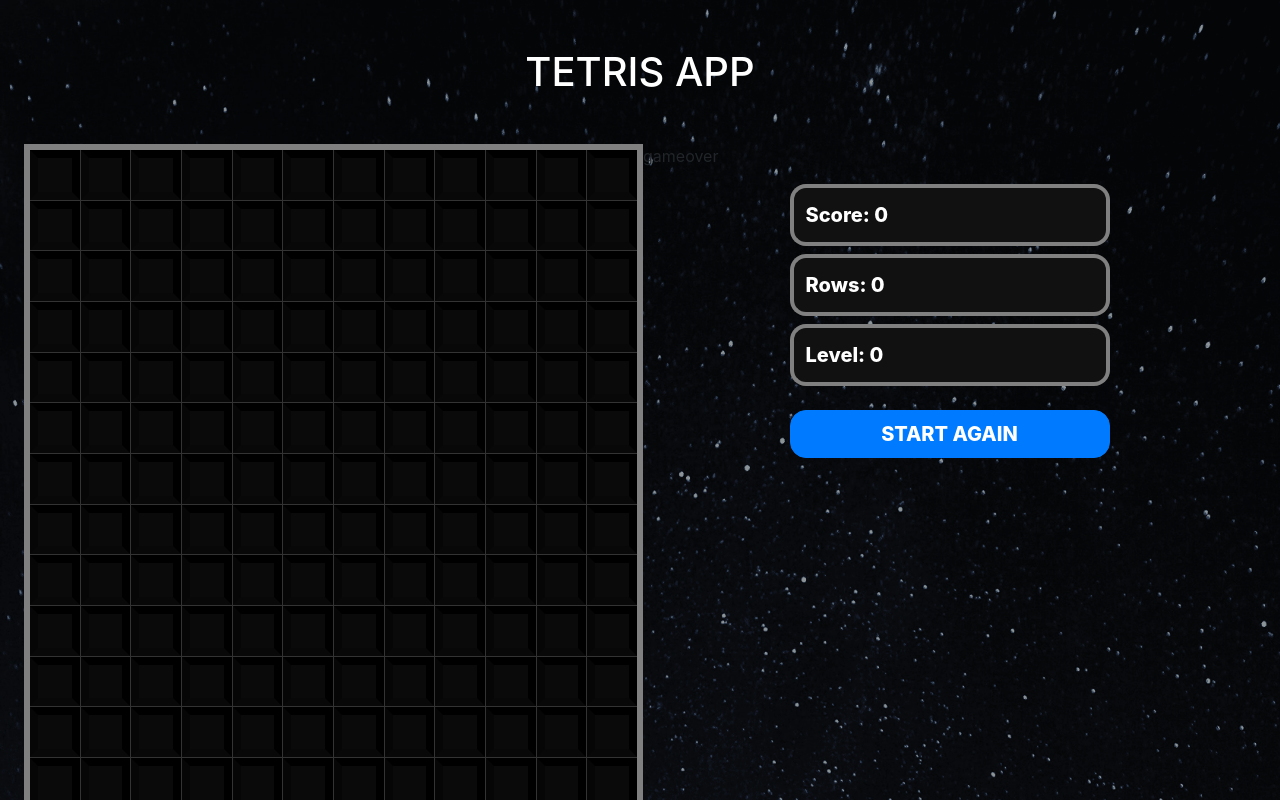
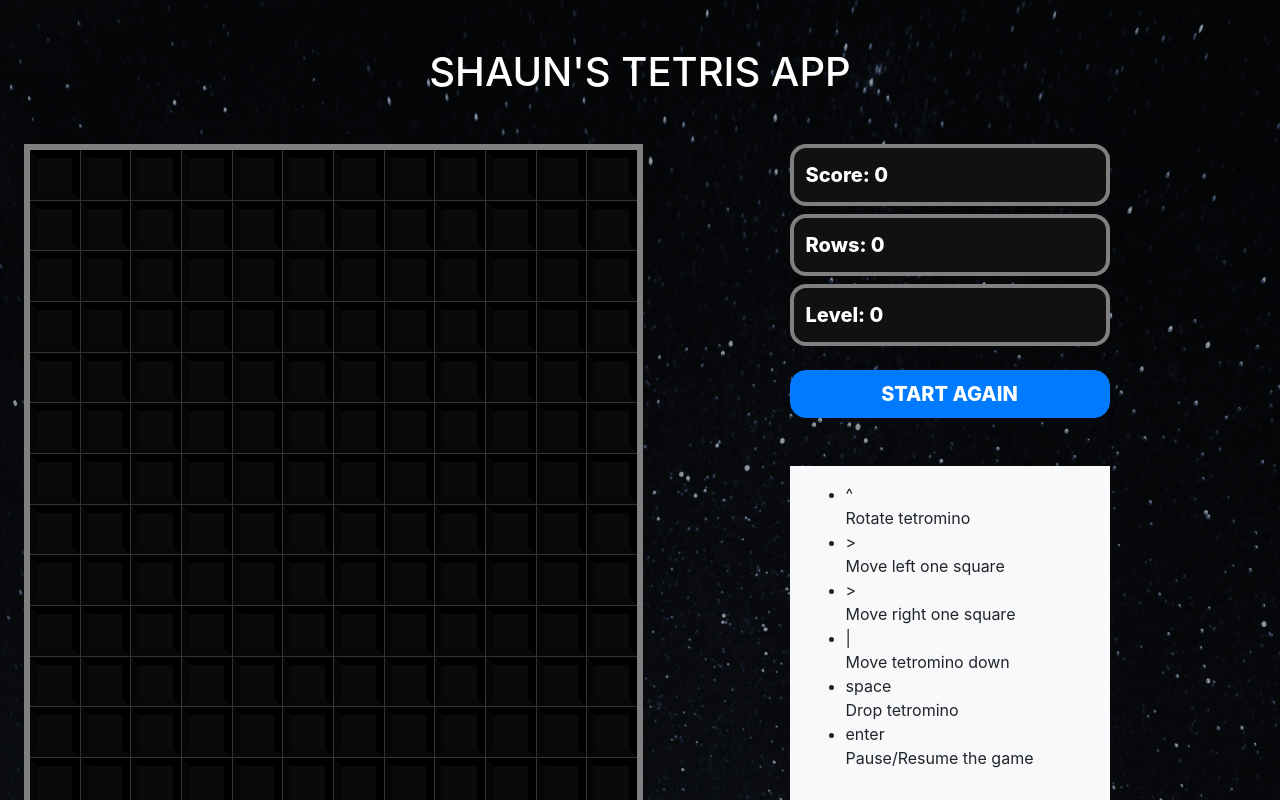
Before and after one commit to sgedye/tetris, a React (Create React App) app: page / in a window 1280 px wide. Shown: the top 800 px of the page. Built offline with nearby package versions, Linux system fonts and the light colour scheme.

Commit message:
Added UpNext & Legend

```diff
--- a/src/App.tsx
+++ b/src/App.tsx
@@ -1,6 +1,6 @@
 import React, { useState } from "react";
 
-import { Stage, Display, Buttons } from "./components";
+import { Stage, Display, Buttons, UpNext, Legend } from "./components";
 
 import {
   useStage,
@@ -18,9 +18,15 @@ function App() {
   const [gameSpeed, setGameSpeed] = useState<number>(0);
   const [prePauseSpeed, setPrePauseSpeed] = useState<number>(0);
 
-  const { player, updatePlayerPosition, resetPlayer, playerRotate } =
-    usePlayer();
+  const {
+    player,
+    nextTetromino,
+    updatePlayerPosition,
+    resetPlayer,
+    playerRotate,
+  } = usePlayer();
 
+  console.log(player.tetromino);
   const { stage, setStage, rowsCleared } = useStage(
     player as PlayerProps,
     resetPlayer as () => void
@@ -152,12 +158,11 @@ function App() {
       onKeyUp={keyUp}
     >
       <div className="text-center py-4">
-        <h1 className="text-white">TETRIS APP</h1>
+        <h1 className="text-white">SHAUN'S TETRIS APP</h1>
       </div>
       <div className="tetris-app">
         <Stage stage={stage} gamePaused={gamePaused} />
         <aside className="w-100">
-          {gameOver ? <p>gameover</p> : null}
           <div className="d-flex flex-row flex-lg-column align-items-center justify-content-around mb-3">
             <Display text={`Score:  ${score}`} />
             <Display text={`Rows:  ${rows}`} />
@@ -168,8 +173,14 @@ function App() {
             gamePaused={gamePaused}
             handleStartGame={startGame}
             handlePauseGame={pauseGame}
-            className="d-none d-lg-block"
+            className="d-none d-lg-block mb-5"
           />
+          {!gameOver && (
+            <div className="mx-auto mb-5" style={{ width: "15rem" }}>
+              <UpNext nextTetromino={nextTetromino} gamePaused={gamePaused} />
+            </div>
+          )}
+          <Legend />
         </aside>
       </div>
       <div className="d-block d-lg-none">
--- /dev/null
+++ b/src/components/Legend.tsx
@@ -0,0 +1,49 @@
+interface Data {
+  icon: string;
+  description: string;
+}
+
+const data: Data[] = [
+  {
+    icon: "^",
+    description: "Rotate tetromino",
+  },
+  {
+    icon: ">",
+    description: "Move left one square",
+  },
+  {
+    icon: ">",
+    description: "Move right one square",
+  },
+  {
+    icon: "|",
+    description: "Move tetromino down",
+  },
+  {
+    icon: "space",
+    description: "Drop tetromino",
+  },
+  {
+    icon: "enter",
+    description: "Pause/Resume the game",
+  },
+];
+
+export const Legend: React.FC<{}> = () => {
+  return (
+    <div
+      className="d-none d-lg-block bg-light mx-auto p-3"
+      style={{ maxWidth: "20rem" }}
+    >
+      <ul>
+        {data.map(({ icon, description }, idx) => (
+          <li key={idx}>
+            <span className="d-block mr-2">{icon}</span>
+            <span>{description}</span>
+          </li>
+        ))}
+      </ul>
+    </div>
+  );
+};
--- a/src/components/Stage.tsx
+++ b/src/components/Stage.tsx
@@ -11,9 +11,8 @@ interface StageProps {
 
 export const Stage: React.FC<StageProps> = ({ stage = [], gamePaused }) => {
   const width = stage.length ? stage[0].length : 0;
-  const height = stage.length;
   return (
-    <StyledTetris width={width} height={height}>
+    <StyledTetris width={width}>
       {stage.map((row: Cell[], rowId: number) =>
         row.map((cell: Cell, cellId: number) => (
           <CellComponent key={`${rowId}-${cellId}`} type={cell[0]} />
@@ -24,17 +23,17 @@ export const Stage: React.FC<StageProps> = ({ stage = [], gamePaused }) => {
   );
 };
 
-const StyledTetris = styled.div<{ width: number; height: number }>`
+export const StyledTetris = styled.div<{ width: number }>`
   position: relative;
   display: grid;
-  grid-template-columns: repeat(12, 1fr);
+  grid-template-columns: repeat(${(p) => p.width}, 1fr);
   grid-gap: 1px;
   background: #333;
   border: 6px solid grey;
   width: 100%;
 `;
 
-const Overlay = styled.div`
+export const Overlay = styled.div`
   position: absolute;
   top: 0;
   bottom: 0;
--- /dev/null
+++ b/src/components/UpNext.tsx
@@ -0,0 +1,39 @@
+import { StyledTetris, Overlay } from ".";
+import { TetrominosShape, Cell } from "../types";
+import CellComponent from "./Cell";
+
+interface UpNextProps {
+  nextTetromino: TetrominosShape;
+  gamePaused: boolean;
+}
+
+const WIDTH = 4;
+const miniStage = Array.from(Array(WIDTH), () =>
+  new Array(WIDTH).fill([0, "clear"])
+);
+
+export const UpNext: React.FC<UpNextProps> = ({
+  nextTetromino,
+  gamePaused,
+}) => {
+  return (
+    <StyledTetris width={WIDTH}>
+      {miniStage.map((row: Cell[], rowId: number) =>
+        row.map((cell: Cell, cellId: number) => {
+          if (nextTetromino[rowId] !== undefined) {
+            if (!!nextTetromino[rowId][cellId]) {
+              return (
+                <CellComponent
+                  key={`${rowId}-${cellId}`}
+                  type={nextTetromino[rowId][cellId]}
+                />
+              );
+            }
+          }
+          return <CellComponent key={`${rowId}-${cellId}`} type={0} />;
+        })
+      )}
+      {gamePaused && <Overlay />}
+    </StyledTetris>
+  );
+};
--- a/src/components/index.ts
+++ b/src/components/index.ts
@@ -1,4 +1,6 @@
 export * from "./Buttons"
 export * from "./Cell"
 export * from "./Display"
+export * from "./Legend"
 export * from "./Stage"
+export * from "./UpNext"
--- a/src/utils/usePlayer.tsx
+++ b/src/utils/usePlayer.tsx
@@ -6,12 +6,17 @@ import { Cell, PlayerProps, Position, TetrominosShape } from "../types";
 
 interface usePlayerReturn {
   player: PlayerProps;
+  nextTetromino: TetrominosShape;
   updatePlayerPosition: (position: Position, collided: boolean) => void;
   resetPlayer: () => void;
   playerRotate: (stage: Cell[][]) => void;
 }
 
 export const usePlayer = (): usePlayerReturn => {
+  const [nextTetromino, setNextTetromino] = useState<TetrominosShape>(
+    randomTetromino().shape
+  );
+
   const [player, setPlayer] = useState<PlayerProps>({
     position: { x: 0, y: 0 },
     tetromino: TETROMINOS[0].shape,
@@ -53,12 +58,19 @@ export const usePlayer = (): usePlayerReturn => {
   };
 
   const resetPlayer = useCallback(() => {
-    return setPlayer({
+    setPlayer({
       position: { x: STAGE_WIDTH / 2 - 2, y: 0 },
-      tetromino: randomTetromino().shape,
+      tetromino: nextTetromino,
       collided: false,
     });
-  }, []);
+    return setNextTetromino(randomTetromino().shape);
+  }, [nextTetromino]);
 
-  return { player, updatePlayerPosition, resetPlayer, playerRotate };
+  return {
+    player,
+    nextTetromino,
+    updatePlayerPosition,
+    resetPlayer,
+    playerRotate,
+  };
 };
```
